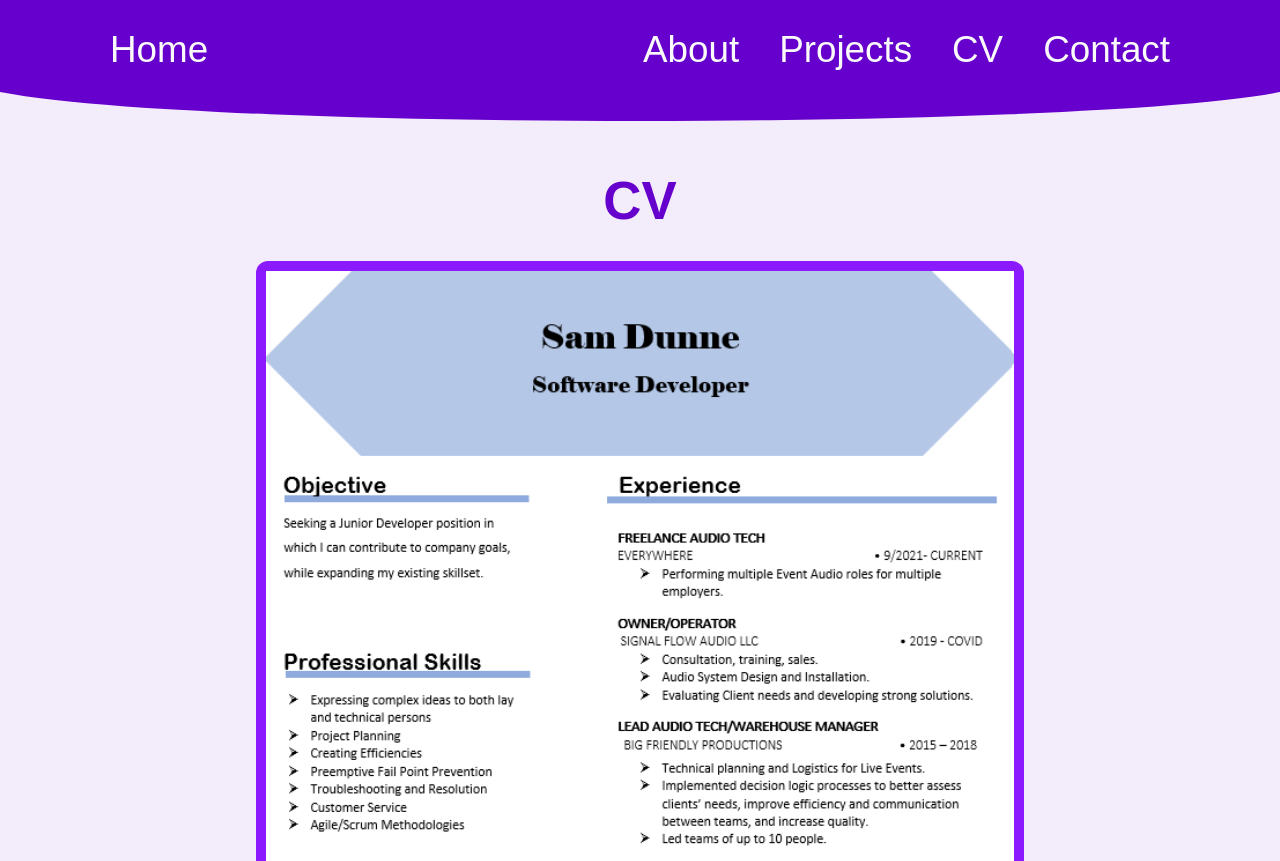
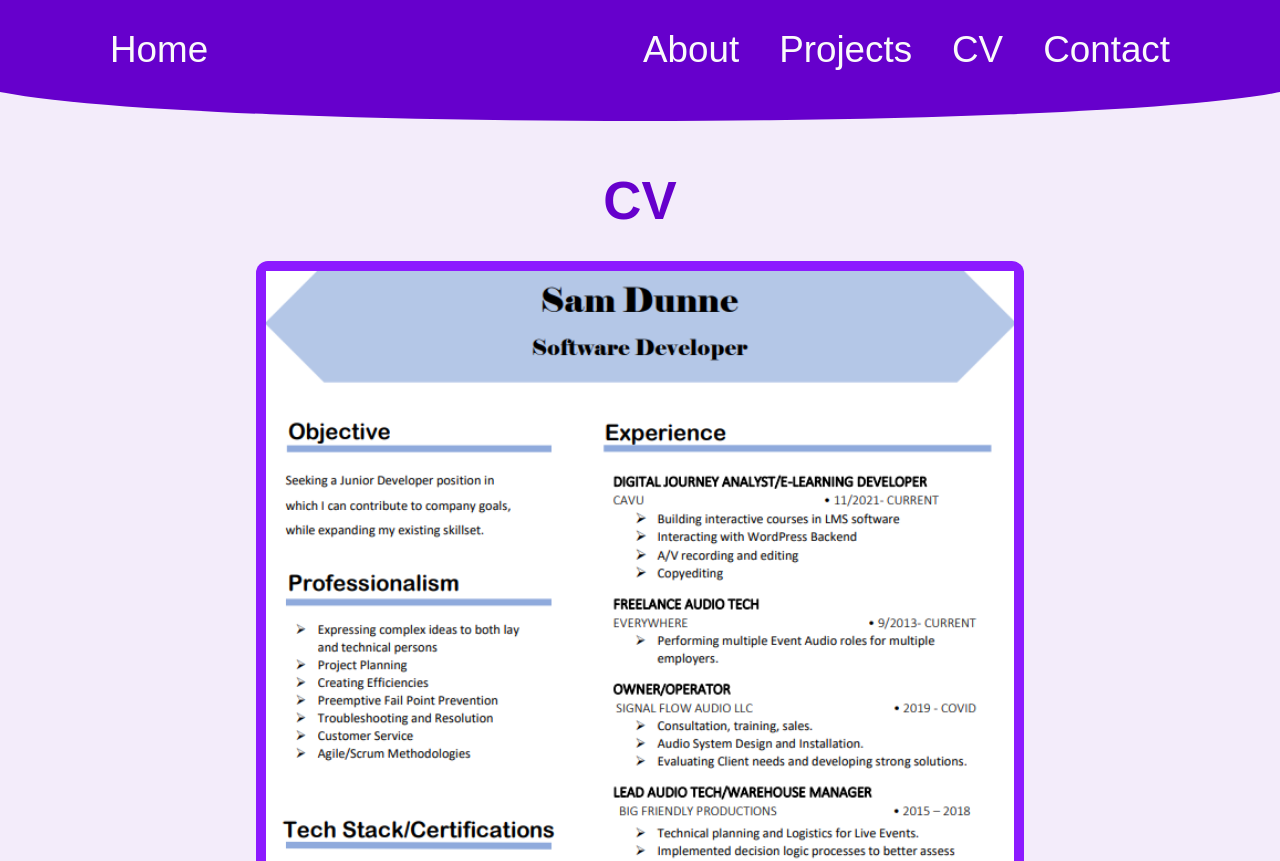
Before and after one commit to Sam-Dunne/portfolio-next-styledcomponents, a Next.js app: page /cv in a window 1280 px wide. Shown: the top 861 px of the page. Built offline with nearby package versions, Linux system fonts and the light colour scheme.

Commit message:
updating CV

```diff
--- a/pages/cv.js
+++ b/pages/cv.js
@@ -43,7 +43,7 @@ export default function CV() {
             <HeaderTitle>CV</HeaderTitle>
             <CVContainer>
                 <CVImageWrapper>
-                    <CVImage src="/resume2021-10-12.png" alt="Picture of upside down dog" width={647} height={687} objectFit="cover" layout='responsive' priority={true} />
+                    <CVImage src="/202203WebDevResume.png" alt="Resume" width={676} height={876} objectFit="cover" layout='responsive' priority={true} />
                 </CVImageWrapper>
             </CVContainer>
             <LinkGrid>
```
Also changed, not shown: public/202203WebDevResume.png (added).
